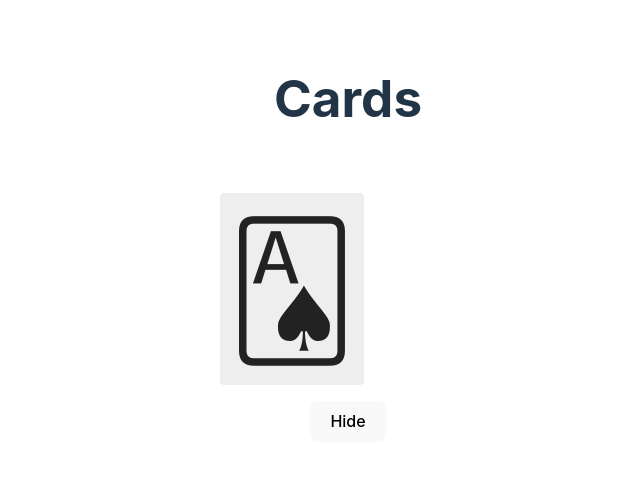
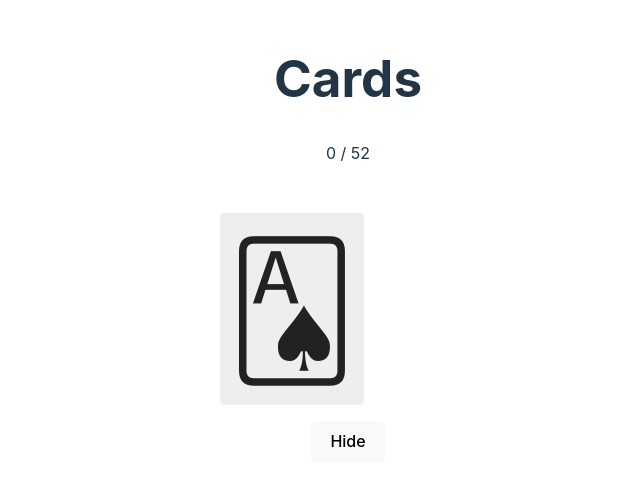
Before and after one commit to rottencandy/react-cards, a React (Vite) app: page / in a window 1280 px wide. Shown: the part 161-646 px from the top of the page, without its empty margins (292-932 px from the left). Built offline with nearby package versions, Linux system fonts and the light colour scheme.

Commit message:
add count

```diff
--- a/src/components/Deck.tsx
+++ b/src/components/Deck.tsx
@@ -1,4 +1,4 @@
-import { useState } from 'react'
+import { useState, useMemo } from 'react'
 import { CARD_DATA } from '../lib/card-data'
 import { sleep } from '../lib/utils'
 import Card from './Card'
@@ -29,8 +29,16 @@ const Deck = () => {
     }
   }
 
+  const openCount = useMemo(
+    () => cards.reduce(
+      (acc, card) => card.flipped ? acc + 1 : acc, 0
+    ), [cards]
+  )
+
   return (
     <>
+      <p>{openCount} / {cards.length}</p>
+
       <div className="deck">
         {cards.map((card, i) => (
           <Card
```
